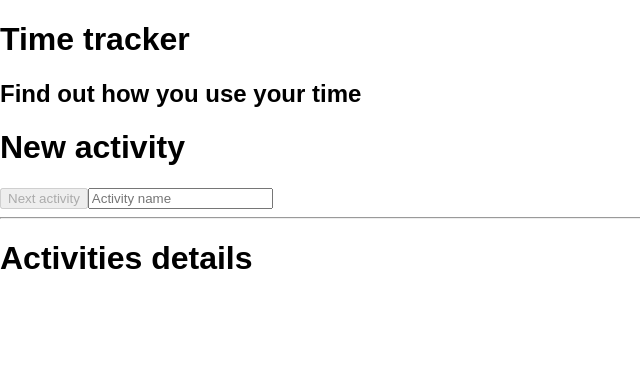
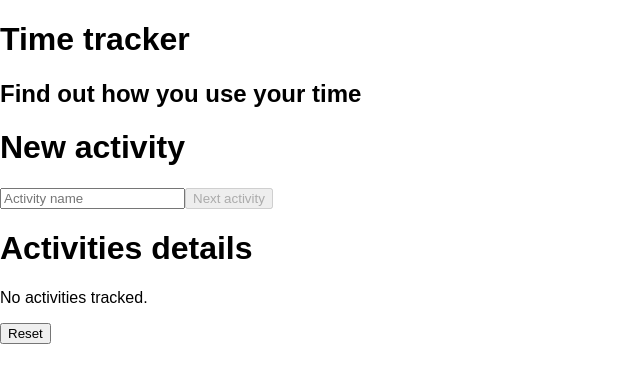
Before and after one commit to krzysiekkogut/time-tracker, a React (Create React App) app: page / in a window 1280 px wide. Shown: the top 382 px of the page, without its empty margins (0-640 px from the left). Built offline with nearby package versions, Linux system fonts and the light colour scheme; the HTML template or start-up script is replaced by a standard one.

Commit message:
Finish first iteration of functionality

```diff
--- a/package.json
+++ b/package.json
@@ -3,7 +3,10 @@
   "version": "0.1.0",
   "private": true,
   "dependencies": {
+    "chart.js": "^2.7.2",
+    "moment": "^2.21.0",
     "react": "^16.2.0",
+    "react-chartjs-2": "^2.7.0",
     "react-dom": "^16.2.0",
     "react-scripts-ts": "2.14.0",
     "uuid": "^3.2.1"
@@ -15,6 +18,7 @@
     "eject": "react-scripts-ts eject"
   },
   "devDependencies": {
+    "@types/chart.js": "^2.7.10",
     "@types/jest": "^22.2.0",
     "@types/node": "^9.4.7",
     "@types/react": "^16.0.40",
--- /dev/null
+++ b/src/components/ActivitiesDetails.tsx
@@ -0,0 +1,149 @@
+import * as React from 'react';
+import { Pie, ChartData } from 'react-chartjs-2';
+import { ChartData as ChartJsData } from 'chart.js';
+import * as moment from 'moment';
+
+import { TrackingEntry } from '../model/trackingEntry';
+import { Activity } from '../model/activity';
+
+interface ActivityDetails {
+    activityName: string;
+    percent: number;
+    durationString: string;
+    colorHex: string;
+}
+
+interface ActivitiesDetailsProps {
+    tracking: TrackingEntry[];
+    activities: Activity[];
+    resetTracking: () => Promise<void>;
+}
+
+export class ActivitiesDetails extends React.Component<ActivitiesDetailsProps> {
+
+    render() {
+        const trackingAggregatedAndSorted = this.aggregateAndSortTracking();
+
+        return (
+            <div>
+                <h1>Activities details</h1>
+                {
+                    trackingAggregatedAndSorted.length === 0
+                        ? <p>No activities tracked.</p>
+                        : (
+                            <div>
+                                <Pie
+                                    data={this.convertToChartJsData(trackingAggregatedAndSorted)}
+                                    options={{ tooltips: { enabled: false } }}
+                                />
+                                <table>
+                                    <thead>
+                                        <tr>
+                                            <th>Activity name</th>
+                                            <th>Percent</th>
+                                        </tr>
+                                    </thead>
+                                    <tbody>
+                                        {
+                                            trackingAggregatedAndSorted.map(this.createActivityRow)
+                                        }
+                                    </tbody>
+                                </table>
+                            </div>
+                        )
+                }
+                <button onClick={this.props.resetTracking}>Reset</button>
+            </div>
+        );
+    }
+
+    private aggregateAndSortTracking = (): ActivityDetails[] => {
+        if (this.props.tracking.length === 0) {
+            return [];
+        }
+
+        const now = moment();
+        const firstActivityStart = moment(this.props.tracking.sort((a, b) => a.start < b.start ? -1 : 1)[0].start);
+        const reportDuration = now.diff(firstActivityStart);
+
+        const activities =
+            this
+                .props
+                .tracking
+                .map(entry => {
+                    const duration = moment(entry.end || now).diff(moment(entry.start));
+                    const activity = this.props.activities.find(a => a.id === entry.activityId)!;
+                    return {
+                        activityName: activity.name,
+                        colorHex: activity.colorHex,
+                        durationString: this.getDurationString(duration),
+                        percent: duration / reportDuration,
+                    };
+                });
+
+        const mapForGroupping = new Map<string, ActivityDetails>();
+        activities.forEach(activity => {
+            if (mapForGroupping.has(activity.activityName)) {
+                const activityAlreadyInMap = mapForGroupping.get(activity.activityName)!;
+                activityAlreadyInMap.percent += activity.percent;
+                mapForGroupping.set(activity.activityName, activityAlreadyInMap);
+            }
+
+            mapForGroupping.set(activity.activityName, activity);
+        });
+
+        const activitiesGroupped: ActivityDetails[] = [];
+        mapForGroupping.forEach(value => activitiesGroupped.push(value));
+        return activitiesGroupped.sort(this.compareActivities);
+    }
+
+    private getDurationString = (durationMilliseconds: number): string => {
+        const secondInMilliseconds = 1000;
+        const minuteInMilliseconds = 60 * secondInMilliseconds;
+        const hourInMilliseconds = 60 * minuteInMilliseconds;
+        const dayInMilliseconds = 24 * hourInMilliseconds;
+
+        let result = '';
+
+        if (durationMilliseconds >= dayInMilliseconds) {
+            result += `${Math.floor(durationMilliseconds / dayInMilliseconds)}d `;
+            durationMilliseconds %= dayInMilliseconds;
+        }
+
+        result += `${('00' + Math.floor(durationMilliseconds / hourInMilliseconds)).substr(-2, 2)}h:`;
+        durationMilliseconds %= hourInMilliseconds;
+
+        result += `${('00' + Math.floor(durationMilliseconds / minuteInMilliseconds)).substr(-2, 2)}m`;
+        durationMilliseconds %= minuteInMilliseconds;
+
+        return result;
+    }
+
+    private compareActivities = (a: ActivityDetails, b: ActivityDetails): number => {
+        return a.percent < b.percent
+            ? 1
+            : (
+                a.percent === b.percent
+                    ? (a.activityName < b.activityName ? -1 : 1)
+                    : -1);
+    }
+
+    private convertToChartJsData = (activitiesDetails: ActivityDetails[]): ChartData<ChartJsData> => {
+        return {
+            labels: activitiesDetails.map(act => act.activityName),
+            datasets: [{
+                data: activitiesDetails.map(activity => activity.percent),
+                backgroundColor: activitiesDetails.map(activity => activity.colorHex)
+            }]
+        };
+    }
+
+    private createActivityRow = (activityDetails: ActivityDetails): JSX.Element => {
+        return (
+            <tr key={`ACTIVITY_DETAILS_${activityDetails.activityName}`}>
+                <td>{activityDetails.activityName}</td>
+                <td>{activityDetails.durationString}</td>
+            </tr>
+        );
+    }
+}
--- a/src/components/NewActivity.tsx
+++ b/src/components/NewActivity.tsx
@@ -1,12 +1,14 @@
 import * as React from 'react';
+import * as moment from 'moment';
+
 import { TrackingEntry } from '../model/trackingEntry';
 
 interface NewActivityProps {
-    latestTrackingEntry: TrackingEntry | undefined;
+    latestTrackingEntry: TrackingEntry | null;
     startTracking: (activityName: string) => Promise<void>;
 }
 
-export class NewActiity extends React.Component<NewActivityProps, { newActivityName: string }> {
+export class NewActivity extends React.Component<NewActivityProps, { newActivityName: string }> {
 
     constructor(props: NewActivityProps) {
         super(props);
@@ -16,36 +18,44 @@ export class NewActiity extends React.Component<NewActivityProps, { newActivityN
         };
     }
 
-    onActivityNameChange = (event: React.FormEvent<HTMLInputElement>) => {
-        this.setState({
-            newActivityName: event.currentTarget.value
-        });
-    }
-
-    startTracking = async () => {
-        await this.props.startTracking(this.state.newActivityName);
-        this.setState({ newActivityName: '' });
-    }
-
     render() {
         return (
             <div>
                 <h1>New activity</h1>
+                <input
+                    placeholder="Activity name"
+                    value={this.state.newActivityName}
+                    onChange={this.onActivityNameChange}
+                />
                 <button
                     disabled={this.state.newActivityName.length === 0}
                     onClick={this.startTracking}
                 >
                     Next activity
                 </button>
-                <input
-                    placeholder="Activity name"
-                    value={this.state.newActivityName}
-                    onChange={this.onActivityNameChange}
-                />
                 {
                     this.props.latestTrackingEntry
-                    && <p>Latest activity started at: {this.props.latestTrackingEntry.start}</p>}
+                    && (
+                        <p>
+                            Latest activity started at:&nbsp;
+                            <span style={{ fontWeight: 'bold' }}>
+                                {moment(this.props.latestTrackingEntry.start).format('dddd HH:mm:ss')}
+                            </span>
+                        </p>
+                    )
+                }
             </div >
         );
     }
+
+    private onActivityNameChange = (event: React.FormEvent<HTMLInputElement>) => {
+        this.setState({
+            newActivityName: event.currentTarget.value
+        });
+    }
+
+    private startTracking = async () => {
+        await this.props.startTracking(this.state.newActivityName);
+        this.setState({ newActivityName: '' });
+    }
 }
--- a/src/components/TimeTracker.tsx
+++ b/src/components/TimeTracker.tsx
@@ -1,12 +1,19 @@
 import * as React from 'react';
 import { v4 as GuidV4 } from 'uuid';
+import * as moment from 'moment';
 
-import { UserData } from '../model/userData';
 import ActivityRepository from '../dataAccess/activityRepository';
 import TrackingRepository from '../dataAccess/trackingRepository';
 import { Header } from './Header';
-import { NewActiity } from './NewActivity';
+import { NewActivity } from './NewActivity';
+import { ActivitiesDetails } from './ActivitiesDetails';
+import { Activity } from '../model/activity';
 import { TrackingEntry } from '../model/trackingEntry';
+
+interface UserData {
+    activities: Activity[];
+    tracking: TrackingEntry[];
+}
 
 export class TimeTracker extends React.Component<{}, UserData> {
 
@@ -15,8 +22,7 @@ export class TimeTracker extends React.Component<{}, UserData> {
 
         this.state = {
             activities: [],
-            tracking: [],
-            historicalTracking: []
+            tracking: []
         };
     }
 
@@ -24,57 +30,54 @@ export class TimeTracker extends React.Component<{}, UserData> {
         this.loadUserData();
     }
 
-    loadUserData = async () => {
+    render() {
+        const latestTrackingEntry =
+            this.state.tracking.length === 0
+                ? null
+                : this.state.tracking.find(entry => entry.end === null)!;
+
+        return (
+            <div>
+                <Header />
+                <NewActivity
+                    latestTrackingEntry={latestTrackingEntry}
+                    startTracking={this.startTracking}
+                />
+                <ActivitiesDetails
+                    tracking={this.state.tracking}
+                    activities={this.state.activities}
+                    resetTracking={this.resetTracking}
+                />
+            </div>
+        );
+    }
+
+    private loadUserData = async () => {
         const activities = await ActivityRepository.getAllAsync();
         const tracking = await TrackingRepository.getAllAsync();
-        const latestTrackingEntry = tracking.length === 0 ? null : tracking.find(entry => entry.end === null);
 
         const newState: UserData = {
             activities: activities,
-            tracking: tracking,
-            historicalTracking: []
+            tracking: tracking
         };
-        if (latestTrackingEntry) {
-            newState.latestTrackingEntry = latestTrackingEntry;
-        }
 
         this.setState(newState);
     }
 
-    startTracking = async (activityName: string) => {
+    private startTracking = async (activityName: string) => {
         const activity = await ActivityRepository.addAsync(activityName);
-        const now = new Date();
         const newTrackingEntry: TrackingEntry = {
             id: GuidV4(),
-            start: now,
+            start: moment().valueOf(),
             end: null,
             activityId: activity.id,
         };
         await TrackingRepository.addAsync(newTrackingEntry);
-
         await this.loadUserData();
     }
 
-    render() {
-        return (
-            <div>
-                <Header />
-                <NewActiity
-                    latestTrackingEntry={this.state.latestTrackingEntry}
-                    startTracking={this.startTracking}
-                />
-
-                <hr />
-
-                <div>
-                    <h1>Activities details</h1>
-                    {/* Activities:
-                            - grouped by activity id (name),
-                            - timespan calculated,
-                            - sorted by timespan desc
-                    */}
-                </div>
-            </div>
-        );
+    private resetTracking = async () => {
+        await TrackingRepository.clearAllAsync();
+        await this.loadUserData();
     }
 }
--- a/src/dataAccess/trackingRepository.ts
+++ b/src/dataAccess/trackingRepository.ts
@@ -25,6 +25,9 @@ class TrackingRepository {
         return newTrackingEntry;
     }
 
+    clearAllAsync = async (): Promise<void> => {
+        localStorage.removeItem(TrackingRepository.trackingKey);
+    }
 }
 
 export default new TrackingRepository();
--- a/src/model/activity.ts
+++ b/src/model/activity.ts
@@ -1,4 +1,5 @@
 export interface Activity {
     id: string;
     name: string;
+    colorHex: string;
 }
--- a/src/model/trackingEntry.ts
+++ b/src/model/trackingEntry.ts
@@ -1,6 +1,6 @@
 export interface TrackingEntry {
     id: string;
-    start: Date;
-    end: Date | null;
+    start: number;
+    end: number | null;
     activityId: string;
 }
```
Also changed, not shown: src/dataAccess/activityRepository.ts (+10 -1 lines), src/model/userData.ts (deleted, +0 -9 lines), 1 other file (tests, documents, lock files or other folders).
